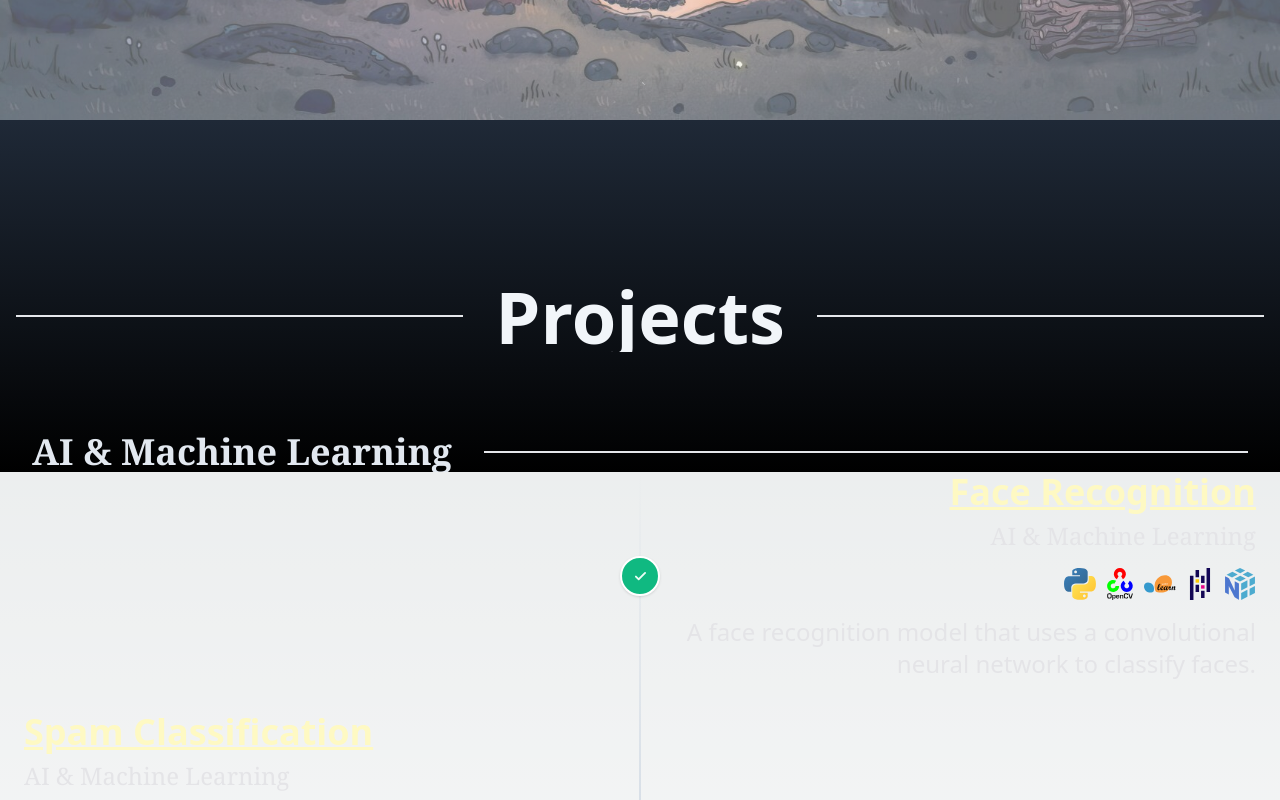
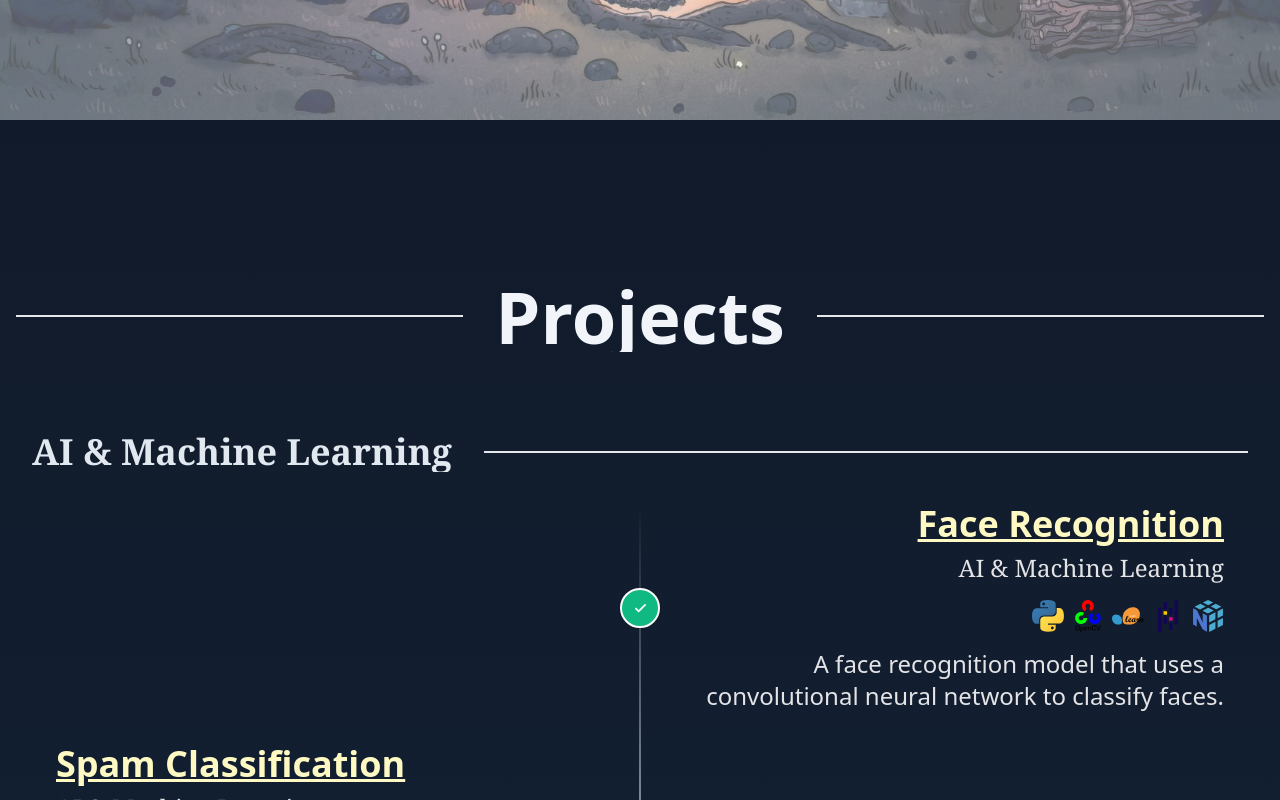
Before and after one commit to GlassesNoGlasses/GlassesNoGlasses.github.io, a Next.js app: page / in a window 1280 px wide. Shown: the part 680-1480 px from the top of the page. Built offline with nearby package versions, Linux system fonts and the light colour scheme; what tailwindcss-animated would draw is missing.

Commit message:
added project gradient

```diff
--- a/app/page.tsx
+++ b/app/page.tsx
@@ -53,7 +53,7 @@ export default function Home() {
       </div>
 
       {/* Projects */}
-      <div className="flex flex-col h-fit w-full bg-gradient-to-b from-gray-800 to-black">
+      <div className="flex flex-col h-fit w-full bg-gradient-to-b from-[#111a2a] to-[#132438]">
         <div className="flex flex-col h-fit w-full mt-40 gap-20">
           <h1 id="projects-title"
           className="flex flex-row px-4 text-7xl text-center font-bold font-sans text-slate-100 overflow-hidden
@@ -71,11 +71,6 @@ export default function Home() {
               animate-fade-left animate-once animate-duration-1000">
               AI & Machine Learning
               </h2>
-            </div>
-          </div>
-        </div>
-      </div>
-
               {/* Timeline */}
               <div className="space-y-8 relative before:absolute before:inset-0 before:ml-5 before:-translate-x-px md:before:mx-auto md:before:translate-x-0 before:h-full before:w-0.5 before:bg-gradient-to-b before:from-transparent before:via-slate-300 before:to-transparent">
                 {/* <!-- Project #1 --> */}
@@ -98,6 +93,11 @@ export default function Home() {
                   <Project {...FingerPainting}/>
                 </TimelineMilestone>
               </div>
+            </div>
+          </div>
+        </div>
+      </div>
+
     </main>
   );
 }
```
Lines whose indentation alone changed are shown as unchanged.
